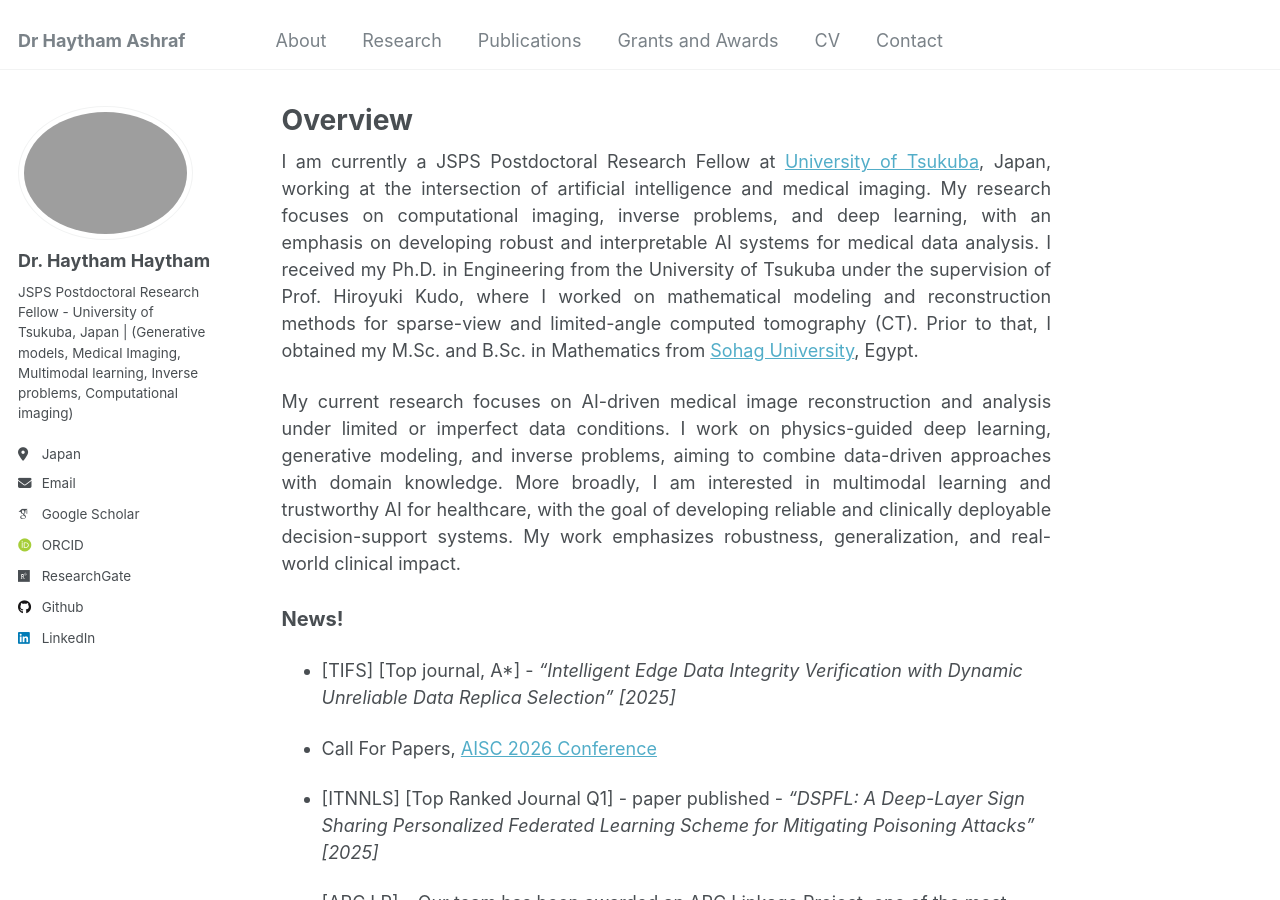
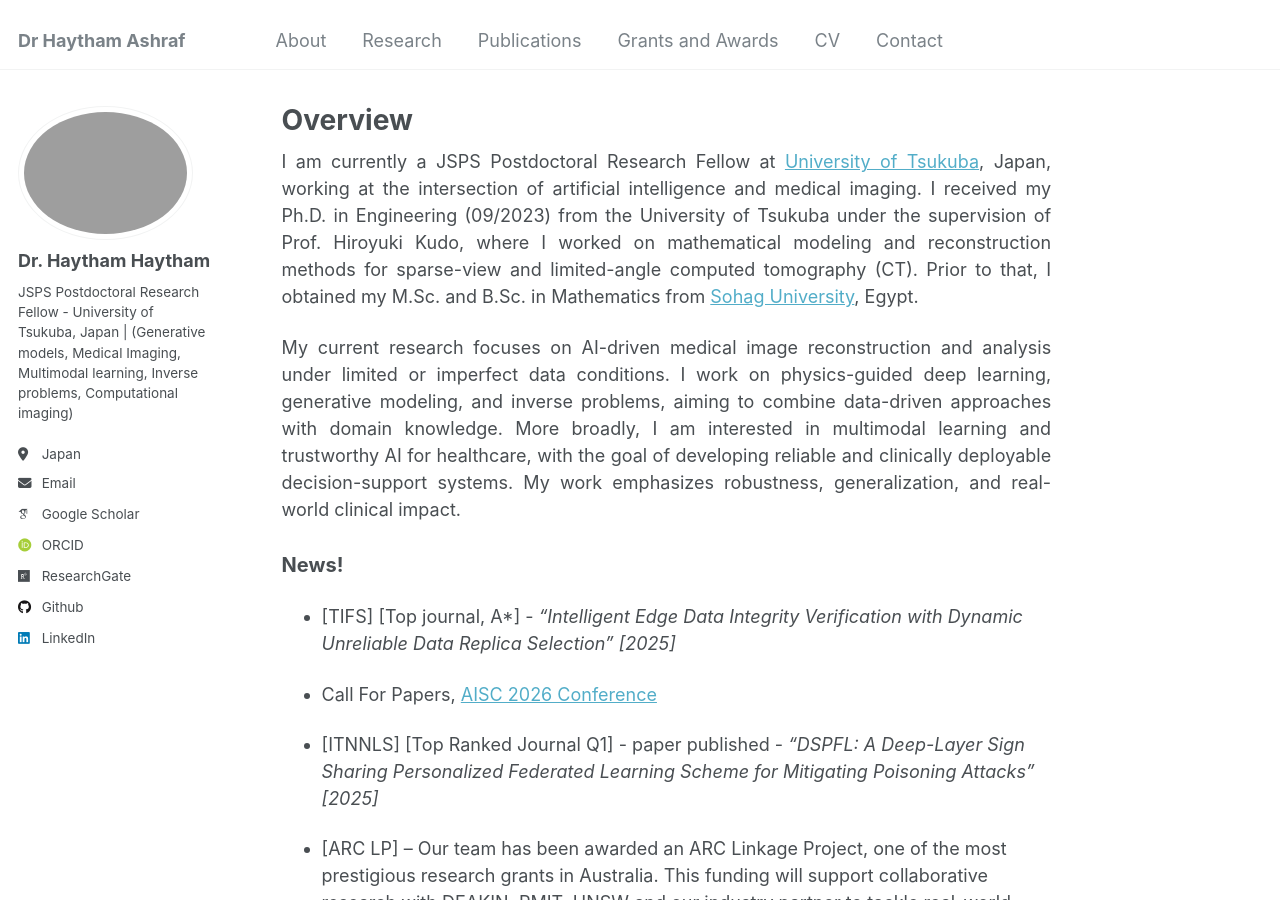
Before and after one commit to Haytham-ali/haytham-ashraf.github.io, a Jekyll site: the page built from _pages/about.md, in a window 1280 px wide and 900 px high. Built offline with Jekyll 4.4.1, drawn with Linux system fonts in a browser that asks for light colours; some web fonts are replaced.

Commit message:
Update about.md

```diff
--- a/_pages/about.md
+++ b/_pages/about.md
@@ -8,7 +8,7 @@ redirect_from:
 ---
 
 <p style="text-align: justify;">
-I am currently a JSPS Postdoctoral Research Fellow at <a href="https://www.tsukuba.ac.jp/">University of Tsukuba</a>, Japan, working at the intersection of artificial intelligence and medical imaging. My research focuses on computational imaging, inverse problems, and deep learning, with an emphasis on developing robust and interpretable AI systems for medical data analysis. I received my Ph.D. in Engineering from the University of Tsukuba under the supervision of Prof. Hiroyuki Kudo, where I worked on mathematical modeling and reconstruction methods for sparse-view and limited-angle computed tomography (CT). Prior to that, I obtained my M.Sc. and B.Sc. in Mathematics from <a href="https://www.sohag-univ.edu.eg/ar/home-2/">Sohag University</a>, Egypt.
+I am currently a JSPS Postdoctoral Research Fellow at <a href="https://www.tsukuba.ac.jp/">University of Tsukuba</a>, Japan, working at the intersection of artificial intelligence and medical imaging. I received my Ph.D. in Engineering (09/2023) from the University of Tsukuba under the supervision of Prof. Hiroyuki Kudo, where I worked on mathematical modeling and reconstruction methods for sparse-view and limited-angle computed tomography (CT). Prior to that, I obtained my M.Sc. and B.Sc. in Mathematics from <a href="https://www.sohag-univ.edu.eg/ar/home-2/">Sohag University</a>, Egypt.
 </p>
 
 <p style="text-align: justify;">
```
